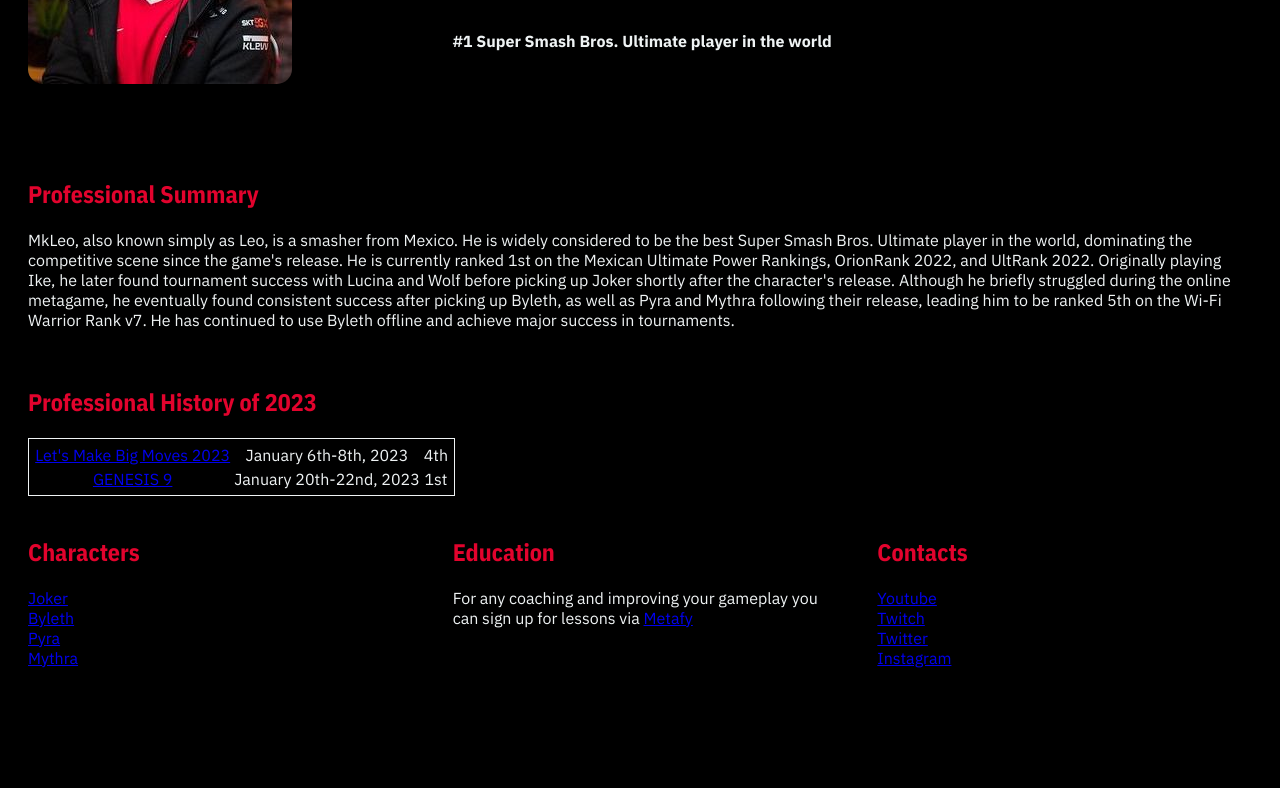
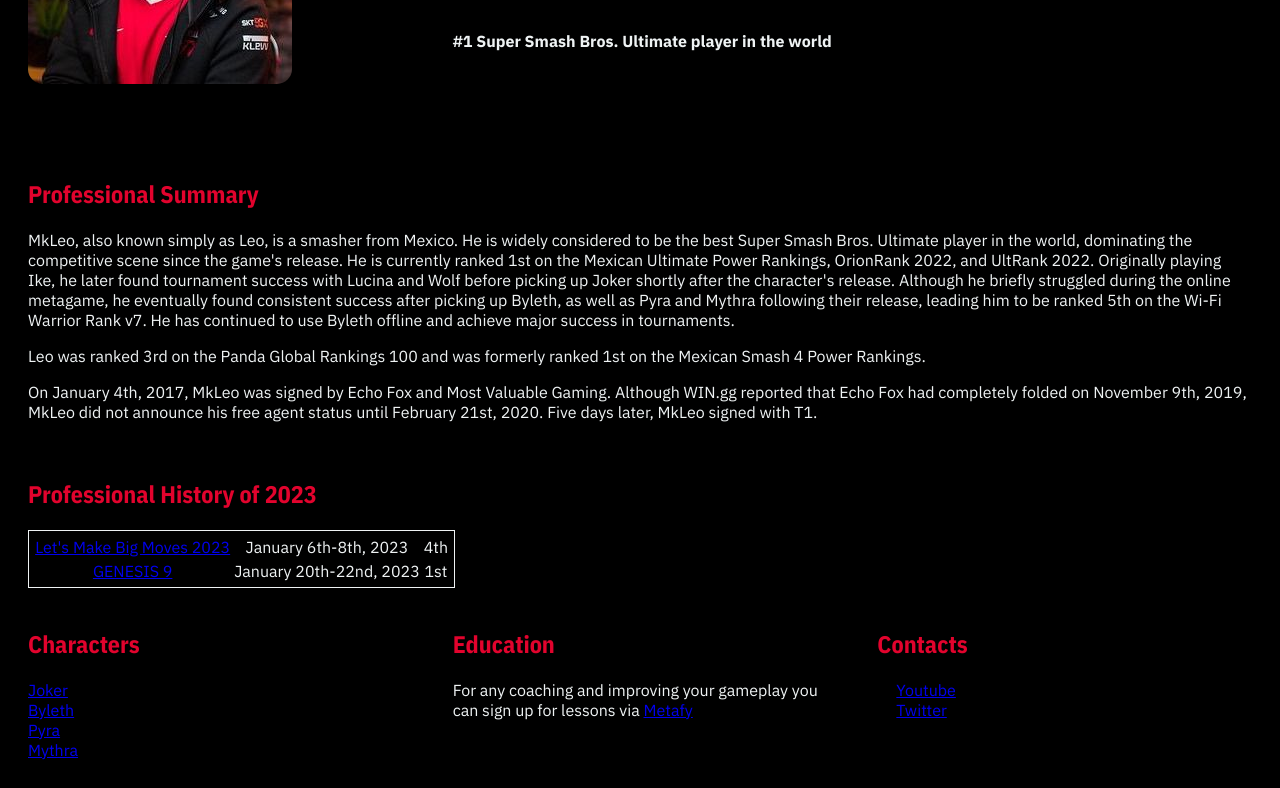
Before and after one commit to andrecastillon/web101_andre_castillon, a plain HTML site: page resume.html in a window 1280 px wide. Shown: the part 208-996 px from the top of the page. Before the commit the page ends 904 px from the top, so only its background shows below. Drawn offline with nearby package versions, Linux system fonts and the light colour scheme.

Commit message:
final touches

```diff
--- a/resume-styles.css
+++ b/resume-styles.css
@@ -79,3 +79,13 @@ td {
   justify-content: center;
   align-items: center;
 }
+
+a[href*="twitter.com/"] {
+  background:url(https://twitter.com/favicon.ico) no-repeat left center;
+  padding-left:19px;
+  }
+
+a[href*="youtube.com/"] {
+  background:url(https://www.youtube.com/favicon.ico) no-repeat left center;
+  padding-left:19px;
+  }
--- a/resume.html
+++ b/resume.html
@@ -22,6 +22,8 @@
     <div class="summary grid-col-span-3">
       <h2>Professional Summary</h2>
       <p>MkLeo, also known simply as Leo, is a smasher from Mexico. He is widely considered to be the best Super Smash Bros. Ultimate player in the world, dominating the competitive scene since the game's release. He is currently ranked 1st on the Mexican Ultimate Power Rankings, OrionRank 2022, and UltRank 2022. Originally playing Ike, he later found tournament success with Lucina and Wolf before picking up Joker shortly after the character's release. Although he briefly struggled during the online metagame, he eventually found consistent success after picking up Byleth, as well as Pyra and Mythra following their release, leading him to be ranked 5th on the Wi-Fi Warrior Rank v7. He has continued to use Byleth offline and achieve major success in tournaments.</p>
+      <p>Leo was ranked 3rd on the Panda Global Rankings 100 and was formerly ranked 1st on the Mexican Smash 4 Power Rankings.</p>
+      <p>On January 4th, 2017, MkLeo was signed by Echo Fox and Most Valuable Gaming. Although WIN.gg reported that Echo Fox had completely folded on November 9th, 2019, MkLeo did not announce his free agent status until February 21st, 2020. Five days later, MkLeo signed with T1.</p>
     </div>
     <div class="exp grid-col-span-4">
       <h2>Professional History of 2023</h2>
@@ -57,9 +59,7 @@
     <div class="contact">
       <h2>Contacts</h2>
       <div class="youtube"><a href="https://www.youtube.com/@MKLeo17" title="Youtube" target="_blank">Youtube</a></div>
-      <div class="twitch"><a href="https://www.twitch.tv/mkleossb" title="Twitch" target="_blank">Twitch</a></div>
       <div class="twitter"><a href="https://twitter.com/Mkleosb" title="Twitter" target="_blank">Twitter</a></div>
-      <div class="instagram"><a href="https://www.instagram.com/mkleosb/" title="Instagram" target="_blank">Instagram</a></div>
     </div>
   </main>
 </body>
```
